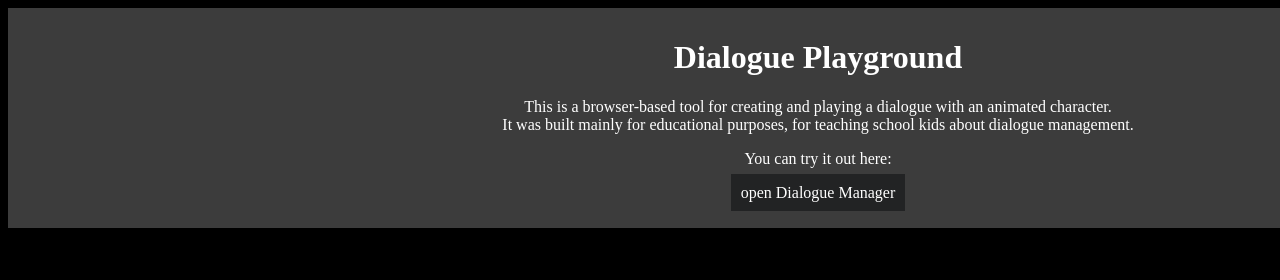
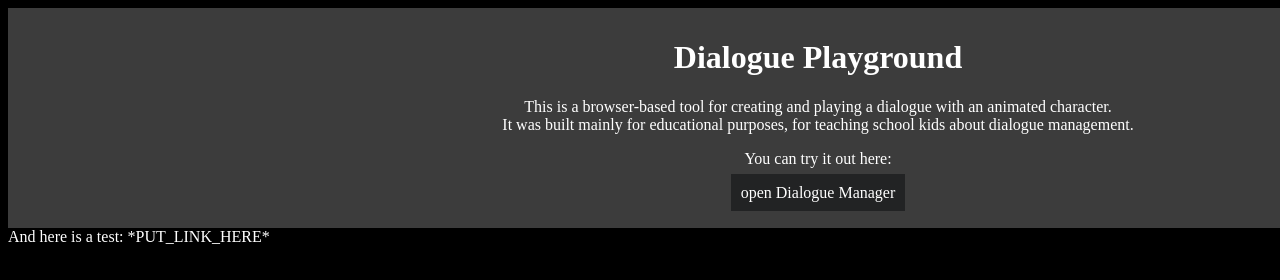
Before and after one commit to kjanowski/DialoguePlayground, a plain HTML site: page index.html in a window 1280 px wide. Shown: the top 280 px of the page. Drawn offline with Linux system fonts and the light colour scheme.

Commit message:
Update index.html

```diff
--- a/index.html
+++ b/index.html
@@ -28,6 +28,9 @@
 		<p>You can try it out here:</p>
 		<p><a href="html/DialogueManager.html">open Dialogue Manager</a></p>
 	</div>
+	<div>
+		And here is a test: *PUT_LINK_HERE*
+	</div>
 </div>
 </body>
 </html>
```
